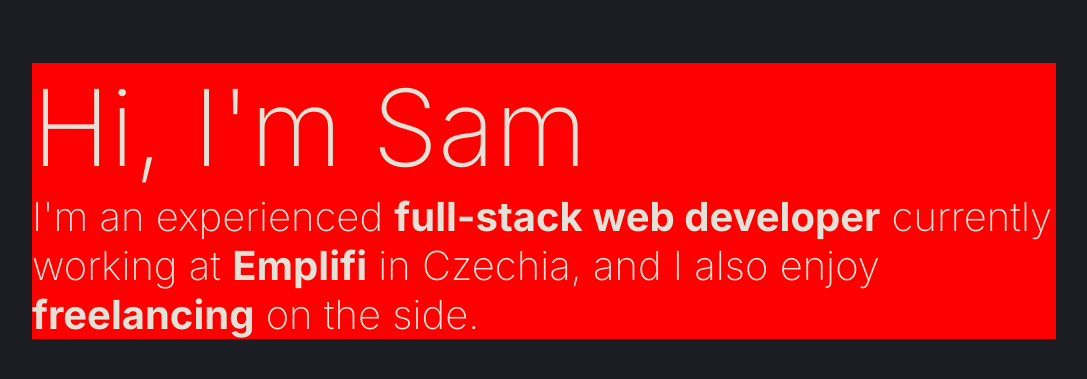
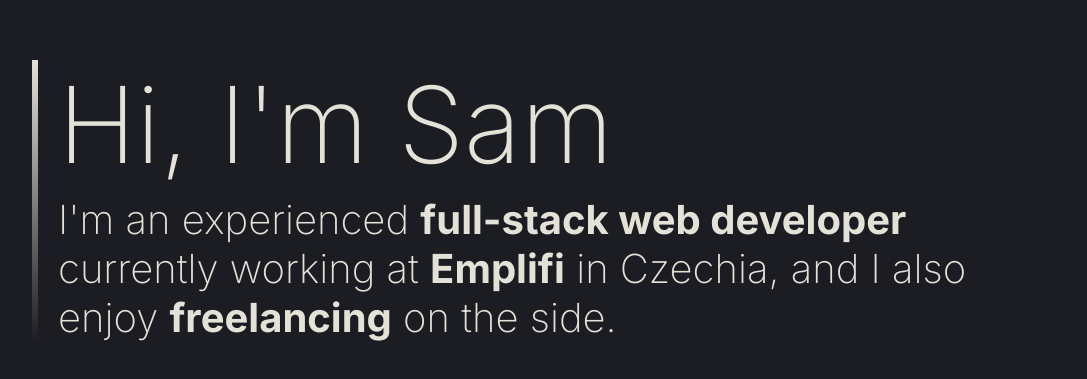
Before and after one commit to Burkes321/samuel-burke-dev, a Next.js app: page / in a window 1280 px wide. Shown: the part 199-578 px from the top of the page, without its empty margins (96-1183 px from the left). Built offline with nearby package versions, Linux system fonts and the light colour scheme.

Commit message:
space between text items in intro, addition of gradient border on left

```diff
--- a/src/sections/intro/intro.module.css
+++ b/src/sections/intro/intro.module.css
@@ -8,8 +8,16 @@
   align-items: center;
 
   .contentContainer {
-    background-color: red;
+    display: flex;
+    flex-direction: column;
+    justify-content: space-between;
     width: 80%;
+    height: 282px;
+    border-width: 0;
+    border-left: 6px solid;
+    border-image: linear-gradient(var(--secondary-shade), var(--primary-shade)) 0 100%;
+    padding-left: 20px;
+
 
     .title {
       font-weight: var(--default-font-weight);
```
